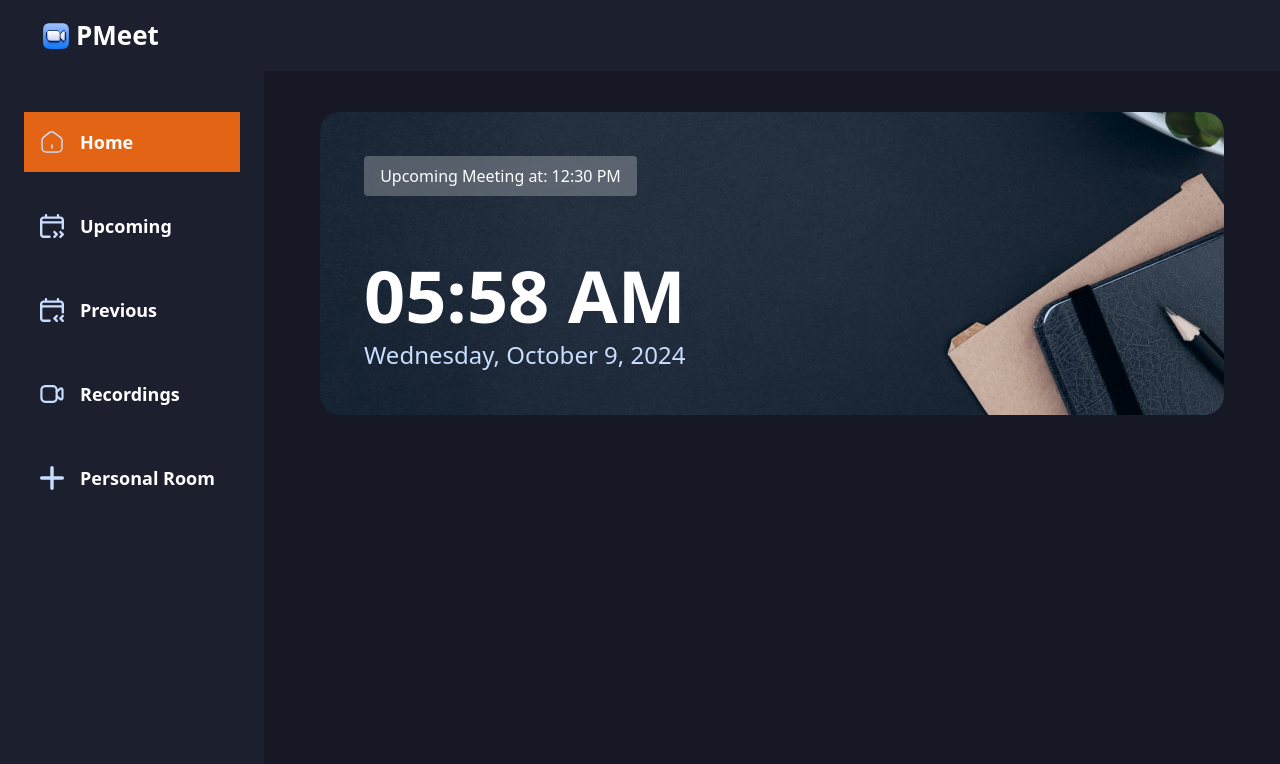
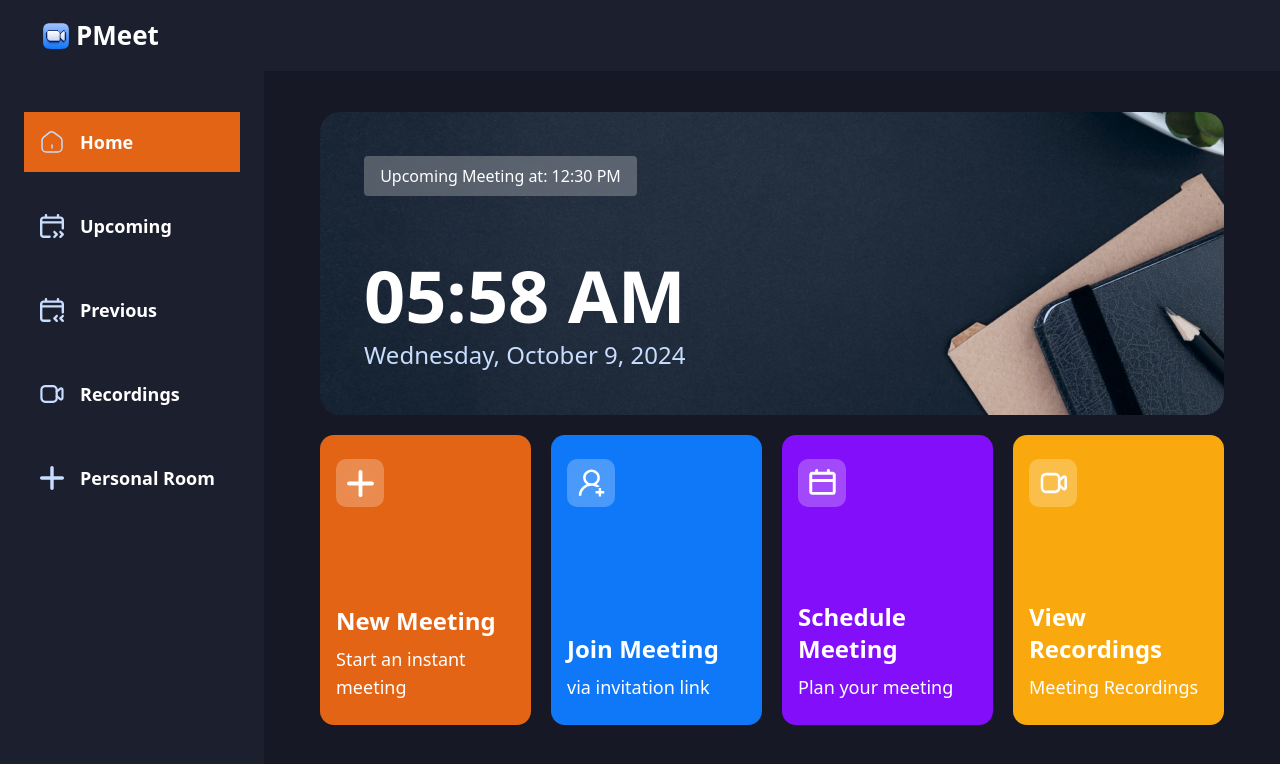
Before and after one commit to PanKaJxD6T9/pmeet, a Next.js app: page / in a window 1280 px wide. Shown: the top 764 px of the page. Built offline with nearby package versions, Linux system fonts and the light colour scheme; no server answers.

Commit message:
Message Dialog box for New meeting created

```diff
--- /dev/null
+++ b/components/HomeCard.tsx
@@ -0,0 +1,37 @@
+
+'use client';
+
+import Image from 'next/image';
+
+import { cn } from '@/lib/utils';
+
+interface HomeCardProps {
+  className?: string;
+  img: string;
+  title: string;
+  description: string;
+  handleClick?: () => void;
+}
+
+const HomeCard = ({ className, img, title, description, handleClick }: HomeCardProps) => {
+  return (
+    <section
+      className={cn(
+        'bg-orange-1 px-4 py-6 flex flex-col justify-between w-full xl:max-w-[360px] min-h-[290px] rounded-[14px] cursor-pointer',
+        className
+      )}
+      onClick={handleClick}
+    >
+      <div className="flex-center glassmorphism size-12 rounded-[10px]">
+        <Image src={img} alt="meeting" width={27} height={27} />
+      </div>
+
+      <div className="flex flex-col gap-2">
+        <h1 className="text-2xl font-bold">{title}</h1>
+        <p className="text-lg font-normal">{description}</p>
+      </div>
+    </section>
+  );
+};
+
+export default HomeCard;
--- /dev/null
+++ b/components/MeetingModal.tsx
@@ -0,0 +1,68 @@
+import React, { ReactNode } from 'react'
+
+import {
+    Dialog,
+    DialogContent,
+    DialogDescription,
+    DialogHeader,
+    DialogTitle,
+    DialogTrigger,
+  } from "@/components/ui/dialog"
+import Image from 'next/image';
+import { cn } from '@/lib/utils';
+import { Button } from './ui/button';
+
+
+interface MeetingModalProps {
+    isOpen: boolean;
+    onClose: () => void;
+    title: string;
+    className?: string;
+    children?: ReactNode;
+    handleClick?: () => void;
+    buttonText?: string;
+    instantMeeting?: boolean;
+    image?: string;
+    buttonClassName?: string;
+    buttonIcon?: string;
+  }
+
+
+const MeetingModal = ({isOpen, onClose, title, className, children, handleClick, buttonText, image, buttonIcon}: MeetingModalProps) => {
+  return (
+    <Dialog open={isOpen} onOpenChange={onClose}>
+      <DialogContent className='flex w-full max-w-[520px] flex-col gap-6 border-none bg-dark-1 px-6 py-9 text-white'>
+        <div className='flex flex-col gap-6'>
+        {image && (
+            <div className="flex justify-center">
+              <Image src={image} alt="checked" width={72} height={72} />
+            </div>
+          )}
+          <h1 className={cn("text-3xl font-bold leading-[42px]", className)}>
+            {title}
+          </h1>
+          {children}
+          <Button
+            className={
+              "bg-blue-1 focus-visible:ring-0 focus-visible:ring-offset-0"
+            }
+            onClick={handleClick}
+          >
+            {buttonIcon && (
+              <Image
+                src={buttonIcon}
+                alt="button icon"
+                width={13}
+                height={13}
+              />
+            )}{" "}
+            &nbsp;
+            {buttonText || "Schedule Meeting"}
+          </Button>
+        </div>
+      </DialogContent>
+    </Dialog>
+  );
+}
+
+export default MeetingModal
--- a/components/MeetingTypeList.tsx
+++ b/components/MeetingTypeList.tsx
@@ -1,8 +1,59 @@
-import React from 'react'
+'use client'
+
+import React, { useState } from 'react'
+import HomeCard from './HomeCard'
+import { useRouter } from 'next/navigation';
+import MeetingModal from './MeetingModal';
 
 const MeetingTypeList = () => {
+
+  const router = useRouter();
+
+  const [meetingState, setMeetingState] = useState<'isScheduleMeeting' | 'isJoiningMeeting' | 'isInstantMeeting' | undefined>(undefined);
+
+  const createMeeting = () => {
+
+  }
+
   return (
-    <section className='grid grid-cols-1 '>
+
+    <section className='grid grid-cols-1 gap-5 md:grid-cols-2 xl:grid-cols-4'>
+      <HomeCard
+        img="/icons/add-meeting.svg"
+        title="New Meeting"
+        description="Start an instant meeting"
+        handleClick={() => setMeetingState('isInstantMeeting')}
+      />
+      <HomeCard
+        img="/icons/join-meeting.svg"
+        title="Join Meeting"
+        description="via invitation link"
+        className="bg-blue-1"
+        handleClick={() => setMeetingState('isJoiningMeeting')}
+      />
+      <HomeCard
+        img="/icons/schedule.svg"
+        title="Schedule Meeting"
+        description="Plan your meeting"
+        className="bg-purple-1"
+        handleClick={() => setMeetingState('isScheduleMeeting')}
+      />
+      <HomeCard
+        img="/icons/recordings.svg"
+        title="View Recordings"
+        description="Meeting Recordings"
+        className="bg-yellow-1"
+        handleClick={() => router.push('/recordings')}
+      />
+
+      <MeetingModal
+          isOpen={meetingState === 'isInstantMeeting'}
+          onClose={() => setMeetingState(undefined)}
+          title="Create Meeting"
+          className='text-center'
+          buttonText="Start Meeting"
+          handleClick={createMeeting}
+        />
 
     </section>
   )
--- /dev/null
+++ b/components/ui/dialog.tsx
@@ -0,0 +1,122 @@
+"use client"
+
+import * as React from "react"
+import * as DialogPrimitive from "@radix-ui/react-dialog"
+import { Cross2Icon } from "@radix-ui/react-icons"
+
+import { cn } from "@/lib/utils"
+
+const Dialog = DialogPrimitive.Root
+
+const DialogTrigger = DialogPrimitive.Trigger
+
+const DialogPortal = DialogPrimitive.Portal
+
+const DialogClose = DialogPrimitive.Close
+
+const DialogOverlay = React.forwardRef<
+  React.ElementRef<typeof DialogPrimitive.Overlay>,
+  React.ComponentPropsWithoutRef<typeof DialogPrimitive.Overlay>
+>(({ className, ...props }, ref) => (
+  <DialogPrimitive.Overlay
+    ref={ref}
+    className={cn(
+      "fixed inset-0 z-50 bg-black/80  data-[state=open]:animate-in data-[state=closed]:animate-out data-[state=closed]:fade-out-0 data-[state=open]:fade-in-0",
+      className
+    )}
+    {...props}
+  />
+))
+DialogOverlay.displayName = DialogPrimitive.Overlay.displayName
+
+const DialogContent = React.forwardRef<
+  React.ElementRef<typeof DialogPrimitive.Content>,
+  React.ComponentPropsWithoutRef<typeof DialogPrimitive.Content>
+>(({ className, children, ...props }, ref) => (
+  <DialogPortal>
+    <DialogOverlay />
+    <DialogPrimitive.Content
+      ref={ref}
+      className={cn(
+        "fixed left-[50%] top-[50%] z-50 grid w-full max-w-lg translate-x-[-50%] translate-y-[-50%] gap-4 border bg-background p-6 shadow-lg duration-200 data-[state=open]:animate-in data-[state=closed]:animate-out data-[state=closed]:fade-out-0 data-[state=open]:fade-in-0 data-[state=closed]:zoom-out-95 data-[state=open]:zoom-in-95 data-[state=closed]:slide-out-to-left-1/2 data-[state=closed]:slide-out-to-top-[48%] data-[state=open]:slide-in-from-left-1/2 data-[state=open]:slide-in-from-top-[48%] sm:rounded-lg",
+        className
+      )}
+      {...props}
+    >
+      {children}
+      <DialogPrimitive.Close className="absolute right-4 top-4 rounded-sm opacity-70 ring-offset-background transition-opacity hover:opacity-100 focus:outline-none focus:ring-2 focus:ring-ring focus:ring-offset-2 disabled:pointer-events-none data-[state=open]:bg-accent data-[state=open]:text-muted-foreground">
+        <Cross2Icon className="h-4 w-4" />
+        <span className="sr-only">Close</span>
+      </DialogPrimitive.Close>
+    </DialogPrimitive.Content>
+  </DialogPortal>
+))
+DialogContent.displayName = DialogPrimitive.Content.displayName
+
+const DialogHeader = ({
+  className,
+  ...props
+}: React.HTMLAttributes<HTMLDivElement>) => (
+  <div
+    className={cn(
+      "flex flex-col space-y-1.5 text-center sm:text-left",
+      className
+    )}
+    {...props}
+  />
+)
+DialogHeader.displayName = "DialogHeader"
+
+const DialogFooter = ({
+  className,
+  ...props
+}: React.HTMLAttributes<HTMLDivElement>) => (
+  <div
+    className={cn(
+      "flex flex-col-reverse sm:flex-row sm:justify-end sm:space-x-2",
+      className
+    )}
+    {...props}
+  />
+)
+DialogFooter.displayName = "DialogFooter"
+
+const DialogTitle = React.forwardRef<
+  React.ElementRef<typeof DialogPrimitive.Title>,
+  React.ComponentPropsWithoutRef<typeof DialogPrimitive.Title>
+>(({ className, ...props }, ref) => (
+  <DialogPrimitive.Title
+    ref={ref}
+    className={cn(
+      "text-lg font-semibold leading-none tracking-tight",
+      className
+    )}
+    {...props}
+  />
+))
+DialogTitle.displayName = DialogPrimitive.Title.displayName
+
+const DialogDescription = React.forwardRef<
+  React.ElementRef<typeof DialogPrimitive.Description>,
+  React.ComponentPropsWithoutRef<typeof DialogPrimitive.Description>
+>(({ className, ...props }, ref) => (
+  <DialogPrimitive.Description
+    ref={ref}
+    className={cn("text-sm text-muted-foreground", className)}
+    {...props}
+  />
+))
+DialogDescription.displayName = DialogPrimitive.Description.displayName
+
+export {
+  Dialog,
+  DialogPortal,
+  DialogOverlay,
+  DialogTrigger,
+  DialogClose,
+  DialogContent,
+  DialogHeader,
+  DialogFooter,
+  DialogTitle,
+  DialogDescription,
+}
```
